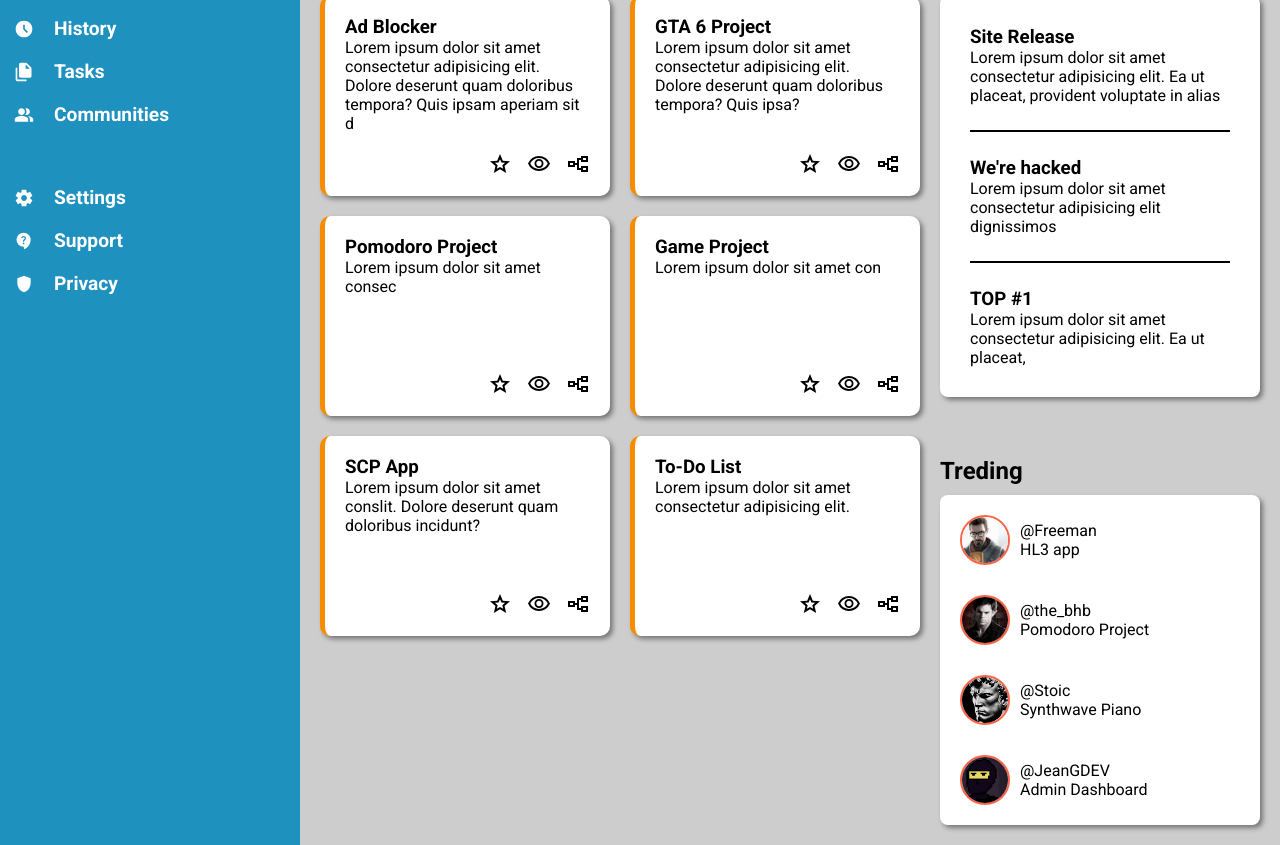
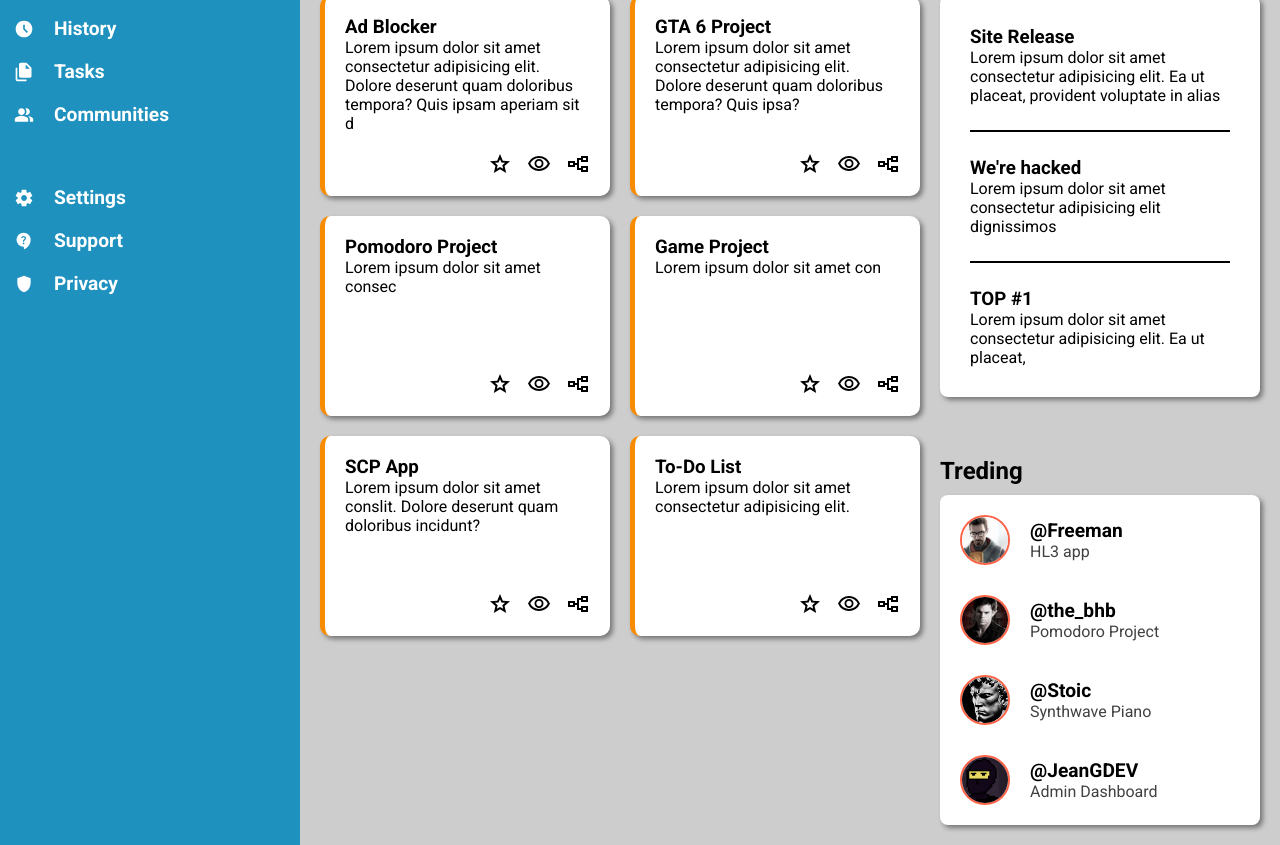
Before and after one commit to JeanGDEV/Admin-Dashboard, a plain HTML site: page index.html in a window 1280 px wide. Shown: the part 242-1087 px from the top of the page. Drawn offline with Linux system fonts and the light colour scheme.

Commit message:
Add font size, color, font weight to treding

```diff
--- a/styles.css
+++ b/styles.css
@@ -288,7 +288,7 @@ hr {
 }
 
 .treding {
-    gap: 10px;
+    gap: 20px;
 }
 
 .treding-info {
@@ -296,6 +296,15 @@ hr {
     justify-content: center;
 }
 
+.treding-info > p:first-child {
+    font-weight: bold;
+    font-size: 1.2rem;
+}
+
+.treding-info > p:last-child {
+    color: rgb(65, 65, 65);
+}
+
 .trending-img {
     width: 50px;
     border: 2px solid tomato;
```
